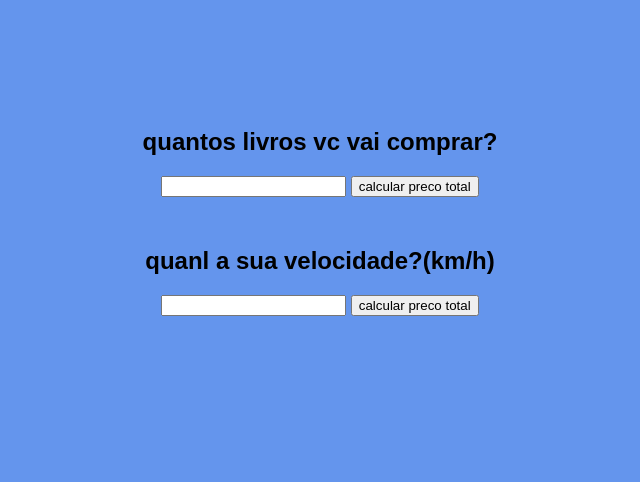
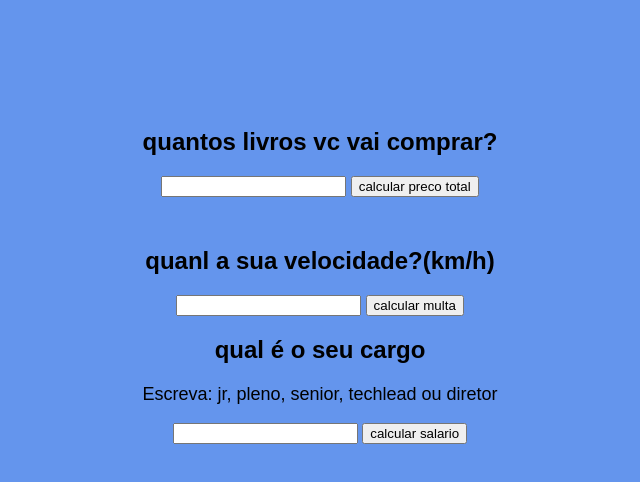
Before and after one commit to glitchy-luiz/excJS-livros-e-multa, a plain HTML site: page index.html in a window 1280 px wide. Shown: the whole page, without its empty margins (320-960 px from the left). Drawn offline with Linux system fonts and the light colour scheme.

Commit message:
Add files via upload

```diff
--- a/index.html
+++ b/index.html
@@ -18,8 +18,16 @@
     <div class="multa">
         <h2>quanl a sua velocidade?(km/h)</h2>
         <input id="velo" type="number">
-        <button id="calcvelo" onclick="multa()">calcular preco total</button>
+        <button id="calcvelo" onclick="multa()">calcular multa</button>
         <p id="resultado2"></p>
+        <script src="script.js"></script>
+    </div>
+    <div class="cargo">
+        <h2>qual é o seu cargo</h2>
+        <p>Escreva: jr, pleno, senior, techlead ou diretor</p>
+        <input id="trab" type="text">
+        <button  onclick="cargo()">calcular salario</button>
+        <p id="resultado3"></p>
         <script src="script.js"></script>
     </div>
 </body>
--- a/script.js
+++ b/script.js
@@ -23,3 +23,28 @@ function multa(){
         let resultado2 = document.getElementById('resultado2').innerHTML ="Está dentro do limite de velocidade"
     }
 }
+
+function cargo(){
+    let trab = document.getElementById('trab')
+    let salMinimo = 3000
+    let resultado3 = document.getElementById('resultado3').innerHTML ="Seu salário"
+
+    switch (trab){
+        case 'jr':
+            resultado3.innerHTML ="Seu salário é de: R$" + salMinimo
+            break
+        case 'pleno':
+            resultado3 = document.getElementById('resultado3').innerHTML ="Seu salário é de: R$" + salMinimo*2
+            break
+        case 'senior':
+            resultado3 = document.getElementById('resultado3').innerHTML ="Seu salário é de: R$" + salMinimo*3
+            break
+        case 'techlead':
+            resultado3 = document.getElementById('resultado3').innerHTML ="Seu salário é de: R$" + salMinimo*4
+            break
+        case 'diretor':
+            resultado3 = document.getElementById('resultado3').innerHTML ="Seu salário é de: R$" + salMinimo*5
+            break
+
+    }
+}
```
